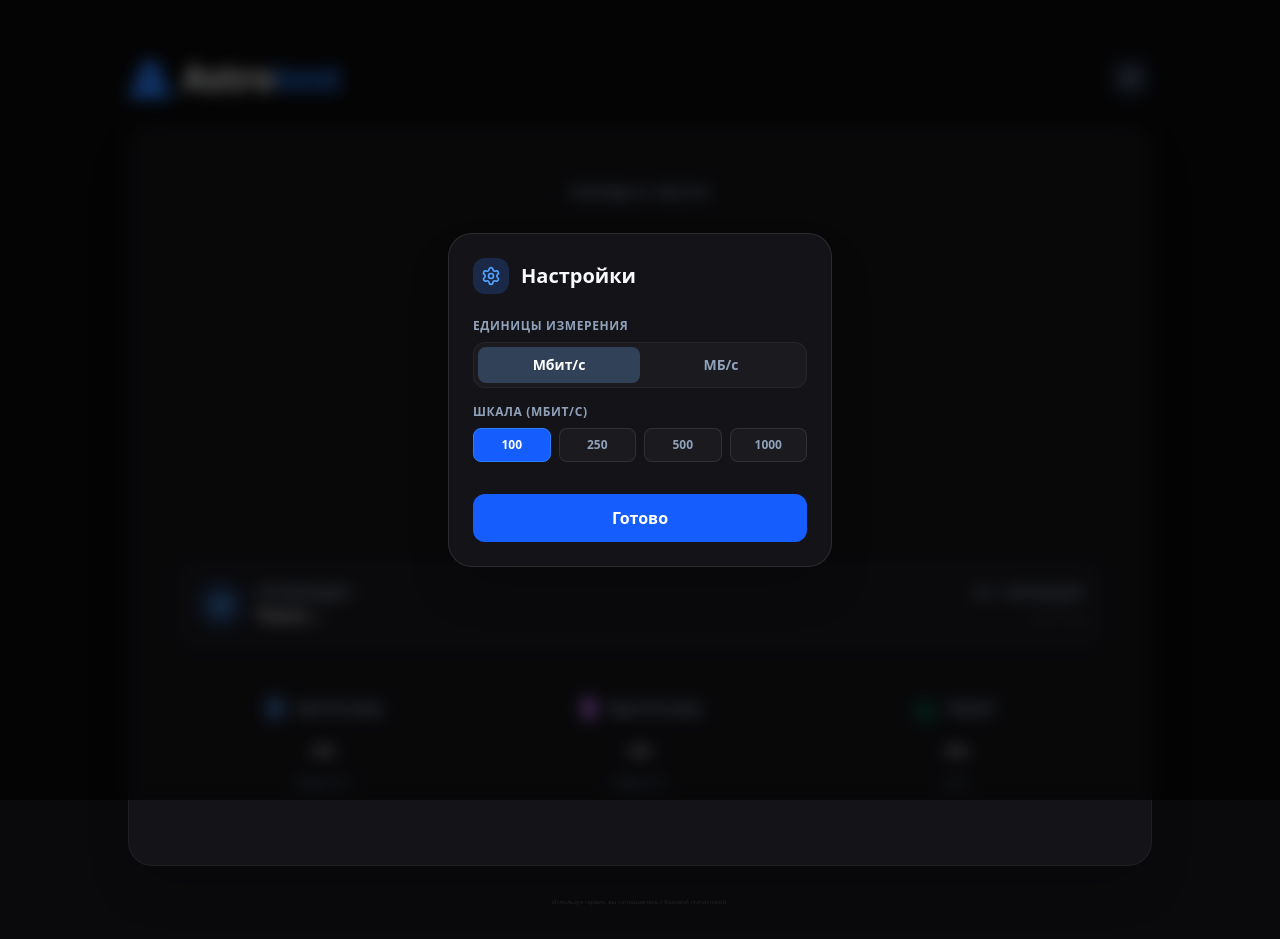
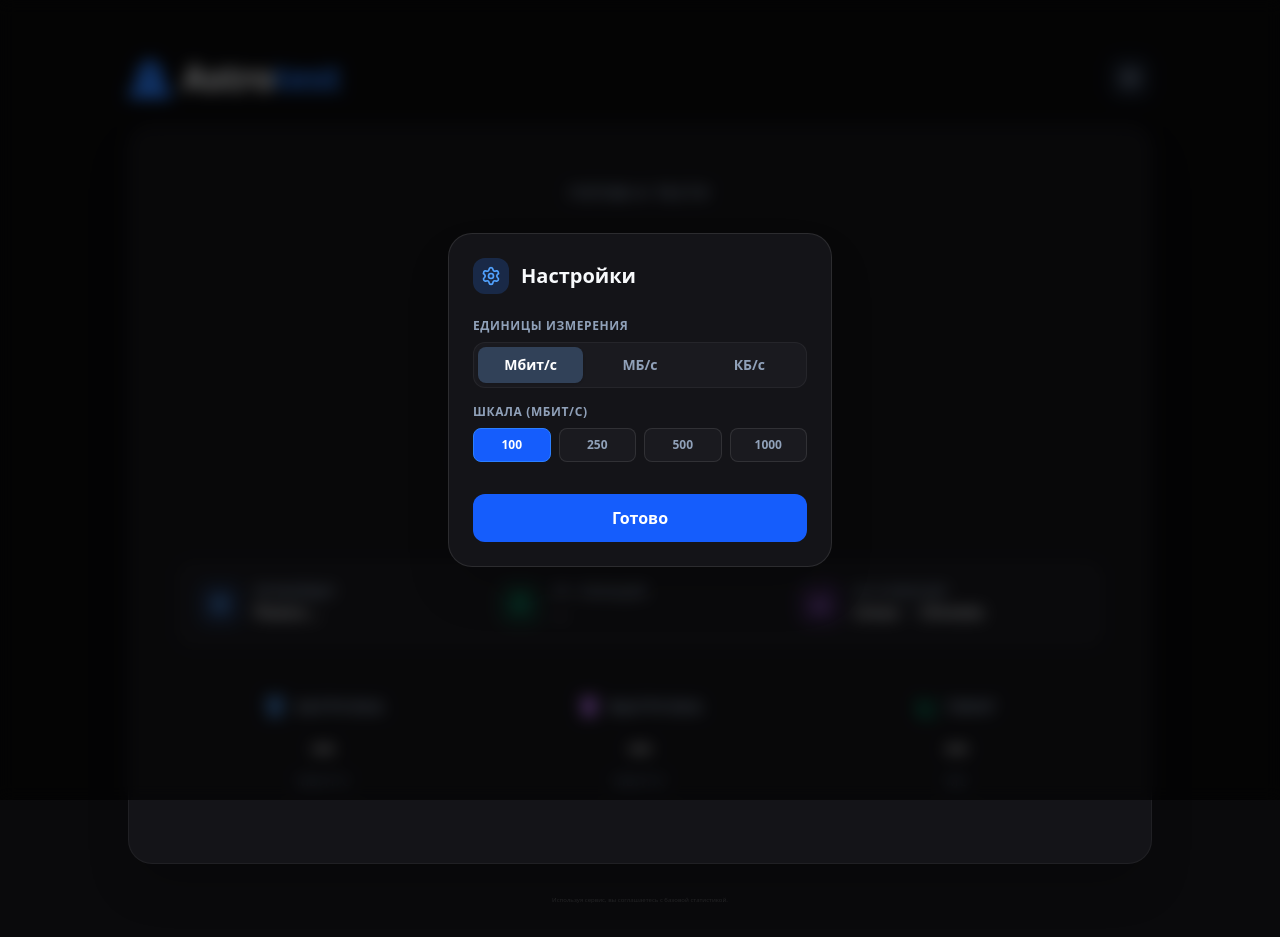
Before and after one commit to Milkes06st/gsubebdbd, a React (Vite) app: page / in a window 1280 px wide. Both pictures are taken after a click on the button "Настройки". Built offline with nearby package versions, Linux system fonts and the light colour scheme; no server answers.

Commit message:
feat: add system and browser detection for reports
Extend shared data interface to include IP, OS, and browser details. Implement a detection utility to identify the user's environment for more comprehensive speed test summaries.

```diff
--- a/src/App.tsx
+++ b/src/App.tsx
@@ -1,10 +1,11 @@
 import React, { useState, useEffect, useRef } from "react";
 import { motion, AnimatePresence } from "framer-motion";
-import { Play, RotateCcw, Settings, MapPin, Share2, Check } from "lucide-react";
+import { Play, RotateCcw, Settings, MapPin, Share2, Check, Laptop } from "lucide-react";
 import { fetchNetworkInfo, measurePing, measureDownloadSpeed, measureUploadSpeed, NetworkInfo } from "./lib/speedTest";
 import { cn } from "./lib/utils";
 
 type TestPhase = "idle" | "pinging" | "downloading" | "uploading" | "done";
+export type SpeedUnit = "Mbps" | "MB/s" | "KB/s";
 
 // Rocket logo matching rocket-svgrepo-com.svg
 const AstroLogo = ({ className }: { className?: string }) => (
@@ -21,11 +22,58 @@ export interface SharedSpeedtestData {
   download: number;
   upload: number;
   ping: number;
+  ip?: string;
   isp?: string;
   city?: string;
   country?: string;
-  unit?: "Mbps" | "MB/s";
+  os?: string;
+  browser?: string;
+  unit?: SpeedUnit;
   date?: string;
+}
+
+export function detectClientSystem(): { os: string; browser: string } {
+  if (typeof window === "undefined" || typeof navigator === "undefined") {
+    return { os: "ОС", browser: "Браузер" };
+  }
+
+  const ua = navigator.userAgent || "";
+
+  // OS Detection
+  let os = "Linux";
+  if (/android/i.test(ua)) {
+    os = "Android";
+  } else if (/iphone|ipad|ipod/i.test(ua)) {
+    os = "iOS";
+  } else if (/windows nt 10\.0/i.test(ua) || /windows nt 11\.0/i.test(ua) || /windows/i.test(ua)) {
+    os = "Windows";
+  } else if (/mac os x|macintosh/i.test(ua)) {
+    os = "macOS";
+  } else if (/cros/i.test(ua)) {
+    os = "ChromeOS";
+  } else if (/linux/i.test(ua)) {
+    os = "Linux";
+  }
+
+  // Browser Detection
+  let browser = "Браузер";
+  if (/yabrowser/i.test(ua)) {
+    browser = "Яндекс Браузер";
+  } else if (/samsungbrowser/i.test(ua)) {
+    browser = "Samsung Browser";
+  } else if (/opera|opr\//i.test(ua)) {
+    browser = "Opera";
+  } else if (/edg\//i.test(ua)) {
+    browser = "Edge";
+  } else if (/firefox|fxios/i.test(ua)) {
+    browser = "Firefox";
+  } else if (/chrome|crios/i.test(ua)) {
+    browser = "Chrome";
+  } else if (/safari/i.test(ua) && !/chrome|crios/i.test(ua)) {
+    browser = "Safari";
+  }
+
+  return { os, browser };
 }
 
 export function encodeSpeedtestBase64(data: SharedSpeedtestData): string {
@@ -59,14 +107,21 @@ export function decodeSpeedtestBase64(str: string): SharedSpeedtestData | null {
     const json = new TextDecoder().decode(bytes);
     const parsed = JSON.parse(json);
     if (typeof parsed.download === "number" || typeof parsed.d === "number") {
+      let unit: SpeedUnit = "Mbps";
+      if (parsed.unit === "MB/s" || parsed.u === "MB/s") unit = "MB/s";
+      else if (parsed.unit === "KB/s" || parsed.u === "KB/s") unit = "KB/s";
+
       return {
         download: Number(parsed.download ?? parsed.d ?? 0),
         upload: Number(parsed.upload ?? parsed.u ?? 0),
         ping: Math.round(Number(parsed.ping ?? parsed.p ?? 0)),
+        ip: parsed.ip || parsed.i,
         isp: parsed.isp,
         city: parsed.city,
         country: parsed.country,
-        unit: parsed.unit === "MB/s" ? "MB/s" : "Mbps",
+        os: parsed.os,
+        browser: parsed.browser || parsed.b,
+        unit: unit,
         date: parsed.date,
       };
     }
@@ -112,7 +167,8 @@ export default function App() {
   const [progress, setProgress] = useState<number>(0);
   const [isBoostMode, setIsBoostMode] = useState(false);
   const [maxScale, setMaxScale] = useState<number>(100);
-  const [unit, setUnit] = useState<"Mbps" | "MB/s">("Mbps");
+  const [unit, setUnit] = useState<SpeedUnit>("Mbps");
+  const [clientSystem, setClientSystem] = useState<{ os: string; browser: string }>(() => detectClientSystem());
   const [isSettingsOpen, setIsSettingsOpen] = useState(false);
 
   // Sharing & Shared Link state
@@ -143,13 +199,19 @@ export default function App() {
         setPhase("done");
         setIsSharedView(true);
         setSharedMeta({ date: decoded.date });
-        if (decoded.isp || decoded.city) {
+        if (decoded.isp || decoded.city || decoded.ip) {
           setNetworkInfo({
-            ip: "Сохранённый замер",
+            ip: decoded.ip || "—",
             isp: decoded.isp || "Интернет-провайдер",
             city: decoded.city || "",
             country: decoded.country || "",
             country_code: ""
+          });
+        }
+        if (decoded.os && decoded.browser) {
+          setClientSystem({
+            os: decoded.os,
+            browser: decoded.browser
           });
         }
         return;
@@ -160,7 +222,15 @@ export default function App() {
   }, []);
 
   const getDisplayValue = (mbps: number) => {
-    return unit === "MB/s" ? mbps / 8 : mbps;
+    if (unit === "MB/s") return mbps / 8;
+    if (unit === "KB/s") return (mbps * 1000) / 8;
+    return mbps;
+  };
+
+  const getUnitLabel = (u: SpeedUnit = unit) => {
+    if (u === "MB/s") return "МБ/с";
+    if (u === "KB/s") return "КБ/с";
+    return "Мбит/с";
   };
 
   const generateShareUrl = () => {
@@ -168,12 +238,15 @@ export default function App() {
     const displayUp = getDisplayValue(uploadMbps);
 
     const payload: SharedSpeedtestData = {
-      download: Number(displayDown.toFixed(1)),
-      upload: Number(displayUp.toFixed(1)),
+      download: Number(displayDown.toFixed(unit === "KB/s" ? 0 : 1)),
+      upload: Number(displayUp.toFixed(unit === "KB/s" ? 0 : 1)),
       ping: ping !== null ? ping : 0,
+      ip: networkInfo?.ip || "",
       isp: networkInfo?.isp || "",
       city: networkInfo?.city || "",
       country: networkInfo?.country || "",
+      os: clientSystem.os,
+      browser: clientSystem.browser,
       unit: unit,
       date: new Date().toLocaleDateString("ru-RU", { day: "numeric", month: "long", year: "numeric" })
     };
@@ -349,12 +422,12 @@ export default function App() {
               <div className="space-y-4">
                 <div>
                   <label className="block text-xs font-semibold text-slate-400 mb-2 uppercase tracking-wider">Единицы измерения</label>
-                  <div className="flex p-1 bg-[#1a1a1f] rounded-xl border border-white/5">
+                  <div className="grid grid-cols-3 p-1 bg-[#1a1a1f] rounded-xl border border-white/5 gap-1">
                     <button
                       onClick={() => setUnit("Mbps")}
                       className={cn(
-                        "flex-1 py-2 text-sm font-semibold rounded-lg transition-colors",
-                        unit === "Mbps" ? "bg-slate-700 text-white" : "text-slate-400 hover:text-white"
+                        "py-2 text-xs sm:text-sm font-semibold rounded-lg transition-colors text-center",
+                        unit === "Mbps" ? "bg-slate-700 text-white shadow" : "text-slate-400 hover:text-white"
                       )}
                     >
                       Мбит/с
@@ -362,11 +435,20 @@ export default function App() {
                     <button
                       onClick={() => setUnit("MB/s")}
                       className={cn(
-                        "flex-1 py-2 text-sm font-semibold rounded-lg transition-colors",
-                        unit === "MB/s" ? "bg-slate-700 text-white" : "text-slate-400 hover:text-white"
+                        "py-2 text-xs sm:text-sm font-semibold rounded-lg transition-colors text-center",
+                        unit === "MB/s" ? "bg-slate-700 text-white shadow" : "text-slate-400 hover:text-white"
                       )}
                     >
                       МБ/с
+                    </button>
+                    <button
+                      onClick={() => setUnit("KB/s")}
+                      className={cn(
+                        "py-2 text-xs sm:text-sm font-semibold rounded-lg transition-colors text-center",
+                        unit === "KB/s" ? "bg-slate-700 text-white shadow" : "text-slate-400 hover:text-white"
+                      )}
+                    >
+                      КБ/с
                     </button>
                   </div>
                 </div>
@@ -471,26 +553,48 @@ export default function App() {
             value={phase === "uploading" ? getDisplayValue(uploadMbps) : getDisplayValue(downloadMbps)}
             phase={phase}
             onStart={runTest}
-            maxScale={unit === "MB/s" ? maxScale / 8 : maxScale}
-            unitLabel={unit === "MB/s" ? "МБ/с" : "Мбит/с"}
+            maxScale={unit === "MB/s" ? maxScale / 8 : (unit === "KB/s" ? (maxScale * 1000) / 8 : maxScale)}
+            unitLabel={getUnitLabel(unit)}
           />
         </div>
 
-        {/* Network Info */}
-        <div className="mt-8 mb-6 p-4 lg:p-5 rounded-2xl bg-[#1a1a1f] flex flex-col sm:flex-row justify-between items-center gap-4">
+        {/* Network & System Info */}
+        <div className="mt-8 mb-6 p-4 lg:p-5 rounded-2xl bg-[#1a1a1f] border border-white/5 grid grid-cols-1 sm:grid-cols-2 lg:grid-cols-3 gap-4 items-center">
+          {/* Provider */}
           <div className="flex items-center gap-3">
-            <div className="h-10 w-10 lg:h-12 lg:w-12 rounded-full bg-blue-500/20 flex items-center justify-center text-blue-400 shrink-0">
-              <PlanetIcon className="h-5 w-5 lg:h-6 lg:w-6" />
+            <div className="h-10 w-10 lg:h-11 lg:w-11 rounded-xl bg-blue-500/15 flex items-center justify-center text-blue-400 shrink-0">
+              <PlanetIcon className="h-5 w-5 lg:h-5 lg:w-5" />
             </div>
-            <div>
-              <div className="text-xs lg:text-sm text-slate-400 uppercase tracking-wider font-semibold">Провайдер</div>
-              <div className="font-semibold text-sm lg:text-base">{networkInfo?.isp || "Поиск..."}</div>
+            <div className="min-w-0">
+              <div className="text-[11px] lg:text-xs text-slate-400 uppercase tracking-wider font-semibold">Провайдер</div>
+              <div className="font-semibold text-sm lg:text-base text-slate-100 truncate">{networkInfo?.isp || "Поиск..."}</div>
             </div>
           </div>
-          <div className="flex flex-col sm:items-end text-center sm:text-right">
-            <div className="text-xs lg:text-sm text-slate-400 uppercase tracking-wider font-semibold">IP / Локация</div>
-            <div className="font-medium text-slate-200 text-sm lg:text-base">
-              {networkInfo?.ip || "..."} <span className="text-slate-500 mx-1">•</span> {networkInfo ? `${networkInfo.city}` : "..."}
+
+          {/* IP & Location */}
+          <div className="flex items-center gap-3">
+            <div className="h-10 w-10 lg:h-11 lg:w-11 rounded-xl bg-emerald-500/15 flex items-center justify-center text-emerald-400 shrink-0">
+              <MapPin className="h-5 w-5 lg:h-5 lg:w-5" />
+            </div>
+            <div className="min-w-0">
+              <div className="text-[11px] lg:text-xs text-slate-400 uppercase tracking-wider font-semibold">IP / Локация</div>
+              <div className="font-medium text-slate-200 text-sm lg:text-base truncate">
+                {networkInfo?.ip || "..."}
+                {networkInfo?.city ? <span className="text-slate-400 font-normal"> • {networkInfo.city}</span> : ""}
+              </div>
+            </div>
+          </div>
+
+          {/* OS & Browser */}
+          <div className="flex items-center gap-3 sm:col-span-2 lg:col-span-1">
+            <div className="h-10 w-10 lg:h-11 lg:w-11 rounded-xl bg-purple-500/15 flex items-center justify-center text-purple-400 shrink-0">
+              <Laptop className="h-5 w-5 lg:h-5 lg:w-5" />
+            </div>
+            <div className="min-w-0">
+              <div className="text-[11px] lg:text-xs text-slate-400 uppercase tracking-wider font-semibold">ОС и Браузер</div>
+              <div className="font-semibold text-sm lg:text-base text-slate-100 truncate">
+                {clientSystem.os} <span className="text-slate-500 mx-1">•</span> {clientSystem.browser}
+              </div>
             </div>
           </div>
         </div>
@@ -500,15 +604,15 @@ export default function App() {
           <ResultColumn
             icon={<ArchiveDownIcon className="w-5 h-5 lg:w-6 lg:h-6 text-blue-400" />}
             label="Загрузка"
-            value={downloadMbps ? getDisplayValue(downloadMbps).toFixed(1) : "—"}
-            unit={unit === "MB/s" ? "МБ/с" : "Мбит/с"}
+            value={downloadMbps ? (unit === "KB/s" ? Math.round(getDisplayValue(downloadMbps)).toLocaleString("ru-RU") : getDisplayValue(downloadMbps).toFixed(1)) : "—"}
+            unit={getUnitLabel(unit)}
             isActive={phase === "downloading"}
           />
           <ResultColumn
             icon={<ArchiveUpIcon className="w-5 h-5 lg:w-6 lg:h-6 text-purple-400" />}
             label="Выгрузка"
-            value={uploadMbps ? getDisplayValue(uploadMbps).toFixed(1) : "—"}
-            unit={unit === "MB/s" ? "МБ/с" : "Мбит/с"}
+            value={uploadMbps ? (unit === "KB/s" ? Math.round(getDisplayValue(uploadMbps)).toLocaleString("ru-RU") : getDisplayValue(uploadMbps).toFixed(1)) : "—"}
+            unit={getUnitLabel(unit)}
             isActive={phase === "uploading"}
           />
           <ResultColumn
@@ -620,7 +724,9 @@ function ResultColumn({ icon, label, value, unit = "Мбит/с", isActive }: {
 
 function HalfCircleGauge({ value, phase, onStart, maxScale, unitLabel }: { value: number; phase: TestPhase; onStart: () => void; maxScale: number; unitLabel: string }) {
   const isTesting = phase === "downloading" || phase === "uploading";
-  const displayValue = isTesting || phase === "done" ? value.toFixed(1) : "0.0";
+  const displayValue = isTesting || phase === "done"
+    ? (unitLabel === "КБ/с" ? Math.round(value).toLocaleString("ru-RU") : value.toFixed(1))
+    : "0.0";
 
   // Title based on phase
   let phaseTitle = "ГОТОВ К ТЕСТУ";
@@ -653,8 +759,14 @@ function HalfCircleGauge({ value, phase, onStart, maxScale, unitLabel }: { value
   // Ticks calculation
   const numTicks = 5;
   const tickValues = Array.from({ length: numTicks + 1 }).map((_, i) => (maxScale / numTicks) * i);
-  // Format nicely for MB/s decimals if needed
-  const formattedTickValues = tickValues.map(v => Number.isInteger(v) ? v.toString() : v.toFixed(1));
+  // Format nicely for MB/s or KB/s decimals
+  const formattedTickValues = tickValues.map(v => {
+    if (unitLabel === "КБ/с") {
+      if (v >= 10000) return `${Math.round(v / 1000)}k`;
+      return Math.round(v).toString();
+    }
+    return Number.isInteger(v) ? v.toString() : v.toFixed(1);
+  });
 
   return (
     <div className="relative w-full max-w-[320px] sm:max-w-[380px] lg:max-w-[460px] pt-12 lg:pt-16 pb-4 flex flex-col items-center justify-center">
```
